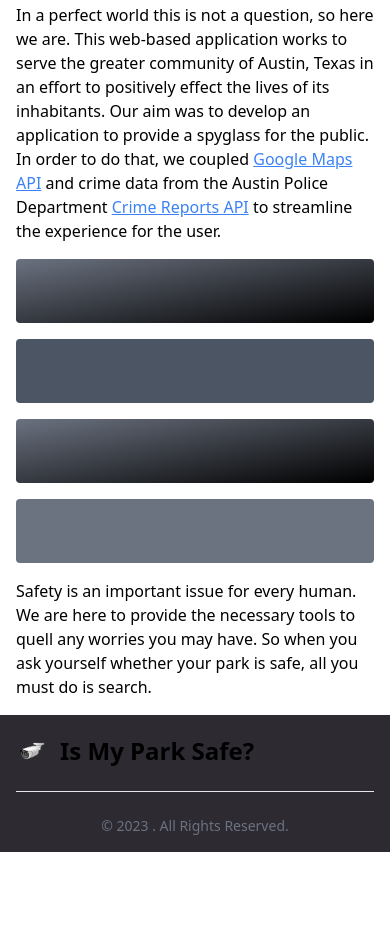
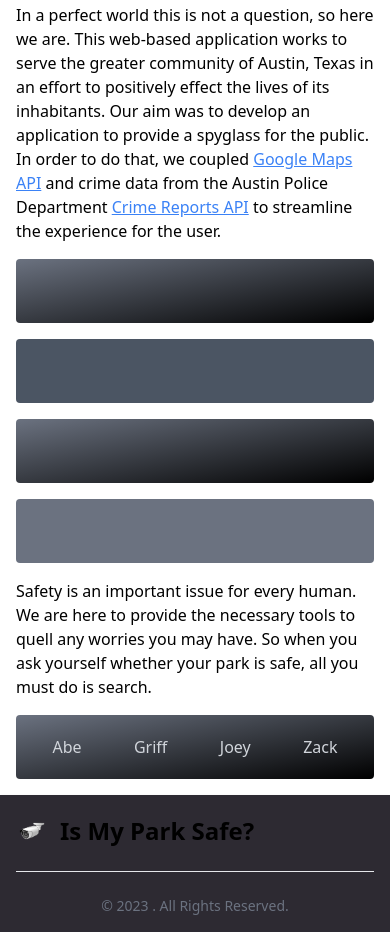
Before and after one commit to liq543/Park-Safe, a website: page about-park.html in a window 390 px wide. Shown: the part 295-1227 px from the top of the page. Before the commit the page ends 1147 px from the top, so only its background shows below. Drawn offline with Linux system fonts and the light colour scheme.

Commit message:
added github area for xxs screens

```diff
--- a/about-park.html
+++ b/about-park.html
@@ -73,6 +73,16 @@
             </div>
             <div class="h-16 hidden xs:flex bg-gray-500 xs:h-auto xs:square rounded"></div>
             <div class="h-16 hidden xs:flex bg-gray-500 xs:h-auto xs:square rounded"></div>
+
+            <!-- GitHub links for xxs screen size -->
+            <div class="h-16 xxs:flex bg-gradient-to-br from-gray-500 to-black rounded text-gray-300 place-items-center justify-evenly xs:hidden">
+
+                <button><a href="#" class="hover:bg-gray-800 hover:text-white rounded-md px-4 py-3">Abe</a></button>
+                <button><a href="#" class="hover:bg-gray-800 hover:text-white rounded-md px-4 py-3">Griff</a></button>
+                <button><a href="#" class="hover:bg-gray-800 hover:text-white rounded-md px-4 py-3">Joey</a></button>
+                <button><a href="https://www.github.com/zbichsel" class="hover:bg-gray-800 hover:text-white rounded-md px-4 py-3">Zack</a></button>
+
+            </div>
         </div>
         <!-- Footer -->
         <footer class="bg-white shadow dark:bg-gray-900 min-w-full contribs">
```
Also changed, not shown: index.html (+1 -1 lines), assets/css/styles.css.
